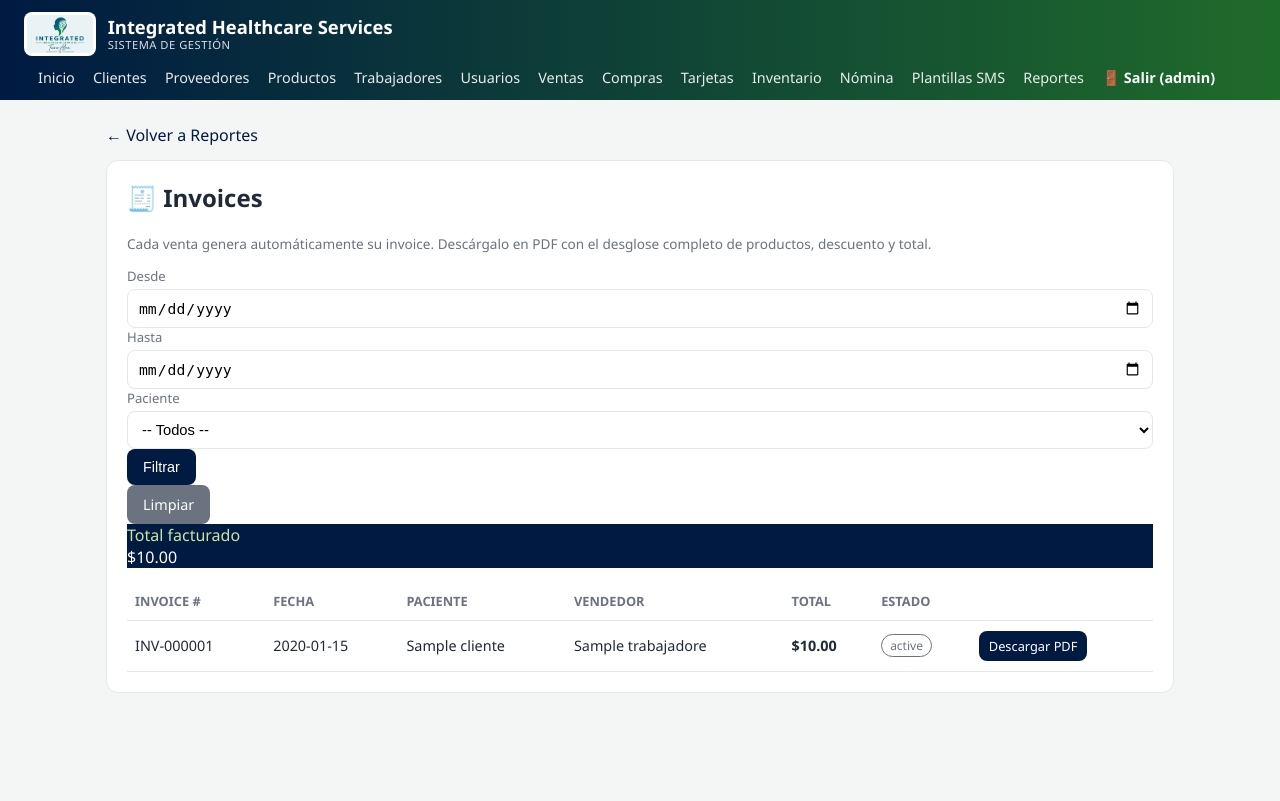
After one commit to iacevedo87/sistema-ventas, a Flask app: page /reportes/invoices in a window 1280 px wide. The commit adds this page. Run offline with Flask 3, Linux system fonts and the light colour scheme; a user stored in the database is signed in; tables that the repository leaves empty hold one stand-in row (values such as "Sample post").

Commit message:
Add files via upload

```diff
--- a/app.py
+++ b/app.py
@@ -902,6 +902,82 @@ def reporte_gastos_ganancias():
                            desde=desde, hasta=hasta)
 
 
+# ---------- REPORTE 7: INVOICES ----------
+@app.route("/reportes/invoices")
+def reporte_invoices():
+    conn = get_connection()
+    desde, hasta = _rango_fechas()
+    id_cliente_filtro = request.args.get("id_cliente") or ""
+
+    condiciones, params = _filtro_fecha_sql("v.fecha", desde, hasta)
+    if id_cliente_filtro:
+        condiciones.append("v.id_cliente = ?")
+        params.append(id_cliente_filtro)
+    where = ("WHERE " + " AND ".join(condiciones)) if condiciones else ""
+
+    rows = conn.execute(f"""
+        SELECT v.*, c.nombre AS cliente_nombre, c.numero_record, t.nombre AS trabajador_nombre
+        FROM ventas v
+        LEFT JOIN clientes c ON v.id_cliente = c.id_cliente
+        LEFT JOIN trabajadores t ON v.id_trabajador = t.id_trabajador
+        {where}
+        ORDER BY v.fecha DESC, v.id_venta DESC
+    """, params).fetchall()
+
+    clientes_list = conn.execute("SELECT * FROM clientes ORDER BY nombre").fetchall()
+    conn.close()
+    total_facturado = sum(r["total"] for r in rows)
+    return render_template("reporte_invoices.html", rows=rows, clientes=clientes_list,
+                           desde=desde, hasta=hasta, id_cliente_filtro=id_cliente_filtro,
+                           total_facturado=total_facturado)
+
+
+@app.route("/ventas/<int:id_venta>/invoice")
+def descargar_invoice(id_venta):
+    conn = get_connection()
+    venta = conn.execute("""
+        SELECT v.*, c.nombre AS cliente_nombre, c.numero_record, t.nombre AS trabajador_nombre
+        FROM ventas v
+        LEFT JOIN clientes c ON v.id_cliente = c.id_cliente
+        LEFT JOIN trabajadores t ON v.id_trabajador = t.id_trabajador
+        WHERE v.id_venta = ?
+    """, (id_venta,)).fetchone()
+    if not venta:
+        conn.close()
+        return redirect(url_for("reporte_invoices"))
+
+    detalle_rows = conn.execute("""
+        SELECT d.*, p.nombre AS producto_nombre FROM detalle_ventas d
+        JOIN productos p ON d.id_producto = p.id_producto
+        WHERE d.id_venta = ?
+    """, (id_venta,)).fetchall()
+    conn.close()
+
+    items = [{
+        "nombre": d["producto_nombre"],
+        "cantidad": d["cantidad"],
+        "precio_unitario": d["precio_unitario"],
+        "subtotal_linea": d["cantidad"] * d["precio_unitario"],
+    } for d in detalle_rows]
+
+    buf = plantillas.generar_invoice(
+        id_venta=venta["id_venta"],
+        fecha=venta["fecha"],
+        paciente=venta["cliente_nombre"],
+        numero_record=venta["numero_record"],
+        vendedor=venta["trabajador_nombre"],
+        items=items,
+        subtotal=venta["subtotal"] or venta["total"],
+        descuento_porcentaje=venta["descuento_porcentaje"] or 0,
+        total=venta["total"],
+        estado_pago=venta["estado_pago"],
+        metodo_pago=venta["metodo_pago"],
+        observaciones=venta["observaciones"],
+    )
+    return send_file(buf, mimetype="application/pdf", as_attachment=True,
+                      download_name=f"invoice_{id_venta:06d}.pdf")
+
+
 if __name__ == "__main__":
     port = int(os.environ.get("PORT", 5000))
     app.run(host="0.0.0.0", port=port, debug=True)
--- a/plantillas.py
+++ b/plantillas.py
@@ -405,3 +405,124 @@ def generar_promocion(titulo="WEIGHT LOSS PROGRAM", items=None, telefono="786-53
     c.save()
     buf.seek(0)
     return buf
+
+
+# ---------------------------------------------------------------
+# 6. INVOICE — factura formal de una venta específica
+# ---------------------------------------------------------------
+def generar_invoice(id_venta, fecha="", paciente="", numero_record=None, vendedor="",
+                     items=None, subtotal=0, descuento_porcentaje=0, total=0,
+                     estado_pago="", metodo_pago="", observaciones=""):
+    """items: lista de dicts con nombre, cantidad, precio_unitario, subtotal_linea"""
+    if items is None:
+        items = []
+    buf = io.BytesIO()
+    W, H = letter
+    c = canvas.Canvas(buf, pagesize=(W, H))
+    y = _membrete(c, W, H)
+    ancho_texto = W - 2 * MARGIN
+
+    numero_invoice = f"INV-{int(id_venta):06d}"
+
+    c.setFont("Helvetica-Bold", 18)
+    c.setFillColor(NAVY)
+    c.drawString(MARGIN, y, "INVOICE")
+    c.setFont("Helvetica-Bold", 12)
+    c.setFillColor(GREEN)
+    c.drawRightString(W - MARGIN, y, numero_invoice)
+    y -= 0.3 * inch
+
+    c.setFont("Helvetica", 10)
+    c.setFillColor(GRAY)
+    c.drawString(MARGIN, y, f"Fecha: {_fecha_formato_largo(fecha) if fecha else '-'}")
+    c.drawRightString(W - MARGIN, y, f"Estado: {estado_pago or 'Paid'}")
+    y -= 0.3 * inch
+
+    # Bloque "Facturado a"
+    c.setFillColor(NAVY)
+    c.setFont("Helvetica-Bold", 10)
+    c.drawString(MARGIN, y, "FACTURADO A:")
+    y -= 0.2 * inch
+    c.setFont("Helvetica", 11)
+    c.drawString(MARGIN, y, paciente or "Cliente general")
+    if numero_record:
+        c.setFont("Helvetica", 9)
+        c.setFillColor(GRAY)
+        c.drawString(MARGIN, y - 0.18 * inch, f"Récord #{numero_record}")
+        y -= 0.18 * inch
+    if vendedor:
+        c.setFont("Helvetica", 9)
+        c.setFillColor(GRAY)
+        c.drawRightString(W - MARGIN, y, f"Atendido por: {vendedor}")
+    y -= 0.35 * inch
+
+    # Tabla de items
+    col_x = [MARGIN, MARGIN + 3.2 * inch, MARGIN + 4.3 * inch, MARGIN + 5.6 * inch]
+    header_h = 0.3 * inch
+    c.setFillColor(NAVY)
+    c.roundRect(MARGIN, y - header_h, ancho_texto, header_h, 4, fill=1, stroke=0)
+    c.setFillColor(WHITE)
+    c.setFont("Helvetica-Bold", 9.5)
+    c.drawString(col_x[0] + 8, y - header_h + 10, "PRODUCTO")
+    c.drawString(col_x[1], y - header_h + 10, "CANT.")
+    c.drawString(col_x[2], y - header_h + 10, "PRECIO UNIT.")
+    c.drawRightString(W - MARGIN - 8, y - header_h + 10, "SUBTOTAL")
+    y -= header_h
+
+    row_h = 0.28 * inch
+    for idx, item in enumerate(items):
+        if idx % 2 == 1:
+            c.setFillColor(GREEN_LIGHT)
+            c.rect(MARGIN, y - row_h, ancho_texto, row_h, fill=1, stroke=0)
+        c.setFillColor(NAVY)
+        c.setFont("Helvetica", 9.5)
+        nombre_corto = item["nombre"] if len(item["nombre"]) <= 42 else item["nombre"][:39] + "..."
+        c.drawString(col_x[0] + 8, y - row_h + 9, nombre_corto)
+        c.drawString(col_x[1], y - row_h + 9, str(item["cantidad"]))
+        c.drawString(col_x[2], y - row_h + 9, f"${item['precio_unitario']:.2f}")
+        c.drawRightString(W - MARGIN - 8, y - row_h + 9, f"${item['subtotal_linea']:.2f}")
+        y -= row_h
+
+    c.setStrokeColor(LIGHT_BORDER)
+    c.setLineWidth(0.8)
+    c.line(MARGIN, y, W - MARGIN, y)
+    y -= 0.3 * inch
+
+    # Totales (alineados a la derecha)
+    monto_descuento = subtotal * (descuento_porcentaje / 100) if descuento_porcentaje else 0
+    totales = [("Subtotal", f"${subtotal:.2f}")]
+    if descuento_porcentaje:
+        totales.append((f"Descuento ({descuento_porcentaje:.1f}%)", f"-${monto_descuento:.2f}"))
+    for etiqueta, valor in totales:
+        c.setFont("Helvetica", 10.5)
+        c.setFillColor(GRAY)
+        c.drawString(W - MARGIN - 2.6 * inch, y, etiqueta)
+        c.drawRightString(W - MARGIN, y, valor)
+        y -= 0.24 * inch
+
+    y -= 0.05 * inch
+    c.setFillColor(NAVY)
+    c.rect(W - MARGIN - 2.6 * inch, y - 0.32 * inch, 2.6 * inch, 0.32 * inch, fill=1, stroke=0)
+    c.setFillColor(WHITE)
+    c.setFont("Helvetica-Bold", 12)
+    c.drawString(W - MARGIN - 2.6 * inch + 10, y - 0.22 * inch, "TOTAL")
+    c.drawRightString(W - MARGIN - 10, y - 0.22 * inch, f"${total:.2f}")
+    y -= 0.55 * inch
+
+    if metodo_pago:
+        c.setFont("Helvetica", 9.5)
+        c.setFillColor(GRAY)
+        c.drawString(MARGIN, y, f"Método de pago: {metodo_pago}")
+        y -= 0.2 * inch
+    if observaciones:
+        c.setFont("Helvetica-Oblique", 9)
+        c.setFillColor(GRAY)
+        for linea in _wrap_text(c, f"Notas: {observaciones}", "Helvetica-Oblique", 9, ancho_texto):
+            c.drawString(MARGIN, y, linea)
+            y -= 0.16 * inch
+
+    _pie_pagina(c, W)
+    c.showPage()
+    c.save()
+    buf.seek(0)
+    return buf
--- /dev/null
+++ b/templates/reporte_invoices.html
@@ -0,0 +1,67 @@
+{% extends "base.html" %}
+{% block title %}Invoices{% endblock %}
+{% block content %}
+<a class="back-link" href="{{ url_for('reportes') }}">&larr; Volver a Reportes</a>
+
+<div class="card">
+  <h2>🧾 Invoices</h2>
+  <p style="color:#6b7280;font-size:0.85rem;">
+    Cada venta genera automáticamente su invoice. Descárgalo en PDF con el desglose completo de productos,
+    descuento y total.
+  </p>
+  <form class="filtros-reporte" method="GET" action="{{ url_for('reporte_invoices') }}">
+    <div>
+      <label>Desde</label>
+      <input type="date" name="desde" value="{{ desde or '' }}">
+    </div>
+    <div>
+      <label>Hasta</label>
+      <input type="date" name="hasta" value="{{ hasta or '' }}">
+    </div>
+    <div>
+      <label>Paciente</label>
+      <select name="id_cliente">
+        <option value="">-- Todos --</option>
+        {% for c in clientes %}
+        <option value="{{ c.id_cliente }}" {% if id_cliente_filtro == c.id_cliente|string %}selected{% endif %}>{{ c.nombre }}</option>
+        {% endfor %}
+      </select>
+    </div>
+    <div><button type="submit">Filtrar</button></div>
+    <div><a class="btn btn-secondary" href="{{ url_for('reporte_invoices') }}">Limpiar</a></div>
+  </form>
+
+  <div class="resumen-cards">
+    <div class="stat" style="background:var(--primary);border-color:var(--primary);">
+      <div class="label" style="color:#c8e6a0;">Total facturado</div>
+      <div class="value" style="color:white;">${{ '%.2f'|format(total_facturado) }}</div>
+    </div>
+  </div>
+
+  <table>
+    <thead>
+      <tr><th>Invoice #</th><th>Fecha</th><th>Paciente</th><th>Vendedor</th><th>Total</th><th>Estado</th><th></th></tr>
+    </thead>
+    <tbody>
+      {% for r in rows %}
+      <tr>
+        <td>INV-{{ '%06d'|format(r.id_venta) }}</td>
+        <td>{{ r.fecha }}</td>
+        <td>{{ r.cliente_nombre or 'Cliente general' }}</td>
+        <td>{{ r.trabajador_nombre or '-' }}</td>
+        <td><strong>${{ '%.2f'|format(r.total) }}</strong></td>
+        <td>
+          {% set colores = {'Paid': '#1f6b2b', 'Partial': '#b45309', 'Pending': '#dc2626'} %}
+          <span class="badge" style="background:transparent;border:1px solid {{ colores.get(r.estado_pago, '#6b7280') }};color:{{ colores.get(r.estado_pago, '#6b7280') }};">{{ r.estado_pago or 'Paid' }}</span>
+        </td>
+        <td class="actions">
+          <a class="btn" href="{{ url_for('descargar_invoice', id_venta=r.id_venta) }}">Descargar PDF</a>
+        </td>
+      </tr>
+      {% else %}
+      <tr><td colspan="7" style="color:#6b7280;">No hay ventas para este filtro.</td></tr>
+      {% endfor %}
+    </tbody>
+  </table>
+</div>
+{% endblock %}
--- a/templates/reportes_hub.html
+++ b/templates/reportes_hub.html
@@ -36,5 +36,10 @@
     <span class="label">Gasto total y ganancia total</span>
     <span class="count">Resumen general del negocio</span>
   </a>
+  <a class="dash-btn" href="{{ url_for('reporte_invoices') }}">
+    <span class="icon">🧾</span>
+    <span class="label">Invoices</span>
+    <span class="count">Factura descargable por cada venta</span>
+  </a>
 </div>
 {% endblock %}
--- a/templates/ventas.html
+++ b/templates/ventas.html
@@ -123,6 +123,7 @@
         <td>{{ v.metodo_pago or '-' }}</td>
         <td>{{ v.observaciones or '-' }}</td>
         <td class="actions">
+          <a class="btn" href="{{ url_for('descargar_invoice', id_venta=v.id_venta) }}">📄 Invoice</a>
           <form method="POST" action="{{ url_for('delete_venta', id_venta=v.id_venta) }}"
                 onsubmit="return confirm('¿Eliminar esta venta?');">
             <button type="submit" class="btn-danger">Eliminar</button>
```
